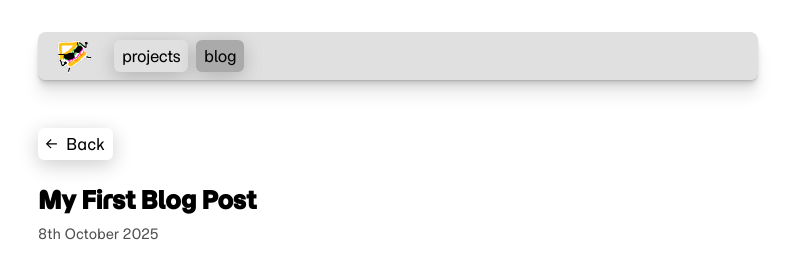
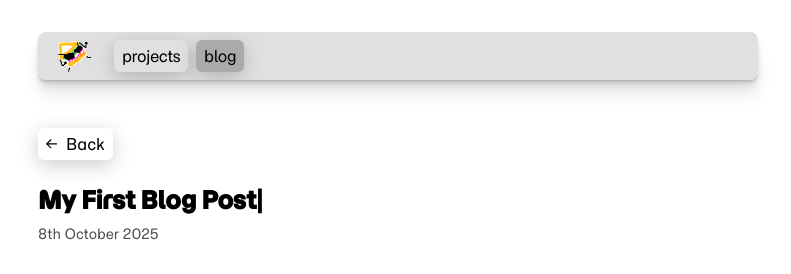
Before and after one commit to donnybeelo/donnybeelo.github.io, a Next.js app: page /blog/first-post in a window 1280 px wide. Shown: the top 274 px of the page, without its empty margins (242-1033 px from the left). Built offline with nearby package versions, Linux system fonts and the light colour scheme.

Commit message:
Fix speed of typer element to be proportional to length of text, and fix spacing of posts.

```diff
--- a/app/components/posts.tsx
+++ b/app/components/posts.tsx
@@ -58,7 +58,7 @@ function Posts({
 				.map((post) => (
 					<ShinyButton
 						key={post.slug}
-						className="flex flex-col space-y-1 mb-4 shinyButton md:w-fit w-full"
+						className="flex flex-col space-y-1 !mb-4 shinyButton md:w-fit w-full"
 						path={`/${url}/${post.slug}`}
 					>
 						<div className="w-full flex flex-row space-x-0 md:space-x-2">
--- a/app/components/typer.tsx
+++ b/app/components/typer.tsx
@@ -1,14 +1,14 @@
 "use client";
 
-import { useState, useEffect, useRef } from "react";
+import { useEffect, useRef, useState } from "react";
 
-const CURSOR = "|";
+const DEFAULT_CURSOR = "|";
 
 export default function Typer({
 	children,
 	className,
-	cursorChar = CURSOR,
-	speed = 16,
+	cursorChar = DEFAULT_CURSOR,
+	speed = 0,
 }: {
 	children: string;
 	className?: string;
@@ -19,10 +19,20 @@ export default function Typer({
 	const outputRef = useRef("");
 	const [cursor, setCursor] = useState(cursorChar);
 	const [startBlinking, setStartBlinking] = useState(false);
-	const charsPerSecond = (1 / speed) * 1000;
 
+	// ms between characters
+	if (speed === 0) {
+		speed = children.length / 1.5;
+	}
+	const msPerChar = (1 / speed) * 1000;
+
+	// Typing effect
 	useEffect(() => {
 		outputRef.current = "";
+		setOutput("");
+		setStartBlinking(false);
+		setCursor(cursorChar);
+
 		let index = 0;
 		const interval = setInterval(() => {
 			outputRef.current += children.charAt(index);
@@ -30,24 +40,60 @@ export default function Typer({
 			index++;
 			if (index >= children.length) {
 				clearInterval(interval);
+				// start blinking after a short delay so you see the final character
 				setTimeout(() => setStartBlinking(true), 200);
 			}
-		}, charsPerSecond);
+		}, msPerChar);
+
 		return () => clearInterval(interval);
-	}, [children]);
+		// include msPerChar so changing speed resets the effect
+	}, [children, cursorChar, msPerChar]);
 
+	// Cursor blinking after typing completes
 	useEffect(() => {
 		if (!startBlinking) return;
 		const cursorInterval = setInterval(() => {
 			setCursor((prev) => (prev === cursorChar ? " " : cursorChar));
 		}, 500);
 		return () => clearInterval(cursorInterval);
-	}, [startBlinking]);
+	}, [startBlinking, cursorChar]);
 
 	return (
-		<p className={className}>
-			{output}
-			{cursor}
-		</p>
+		<div
+			// wrapper must be relative so the visible overlay can be absolutely positioned.
+			style={{ position: "relative", display: "block" }}
+		>
+			{/* Hidden (space-reserving) final text */}
+			<p
+				className={className}
+				aria-hidden="true"
+				style={{
+					visibility: "hidden", // hides visually but still takes up layout space
+					margin: 0,
+					whiteSpace: "pre-wrap", // preserve whitespace while allowing wrapping
+				}}
+			>
+				{children}
+				{cursorChar}
+			</p>
+
+			{/* Visible typing overlay */}
+			<p
+				className={className}
+				aria-live="polite"
+				aria-atomic="true"
+				style={{
+					position: "absolute",
+					inset: 0, // top:0; right:0; bottom:0; left:0;
+					margin: 0,
+					whiteSpace: "pre-wrap",
+					// ensure the visible layer sits on top of the hidden one
+					pointerEvents: "none",
+				}}
+			>
+				{output}
+				{cursor}
+			</p>
+		</div>
 	);
 }
```
